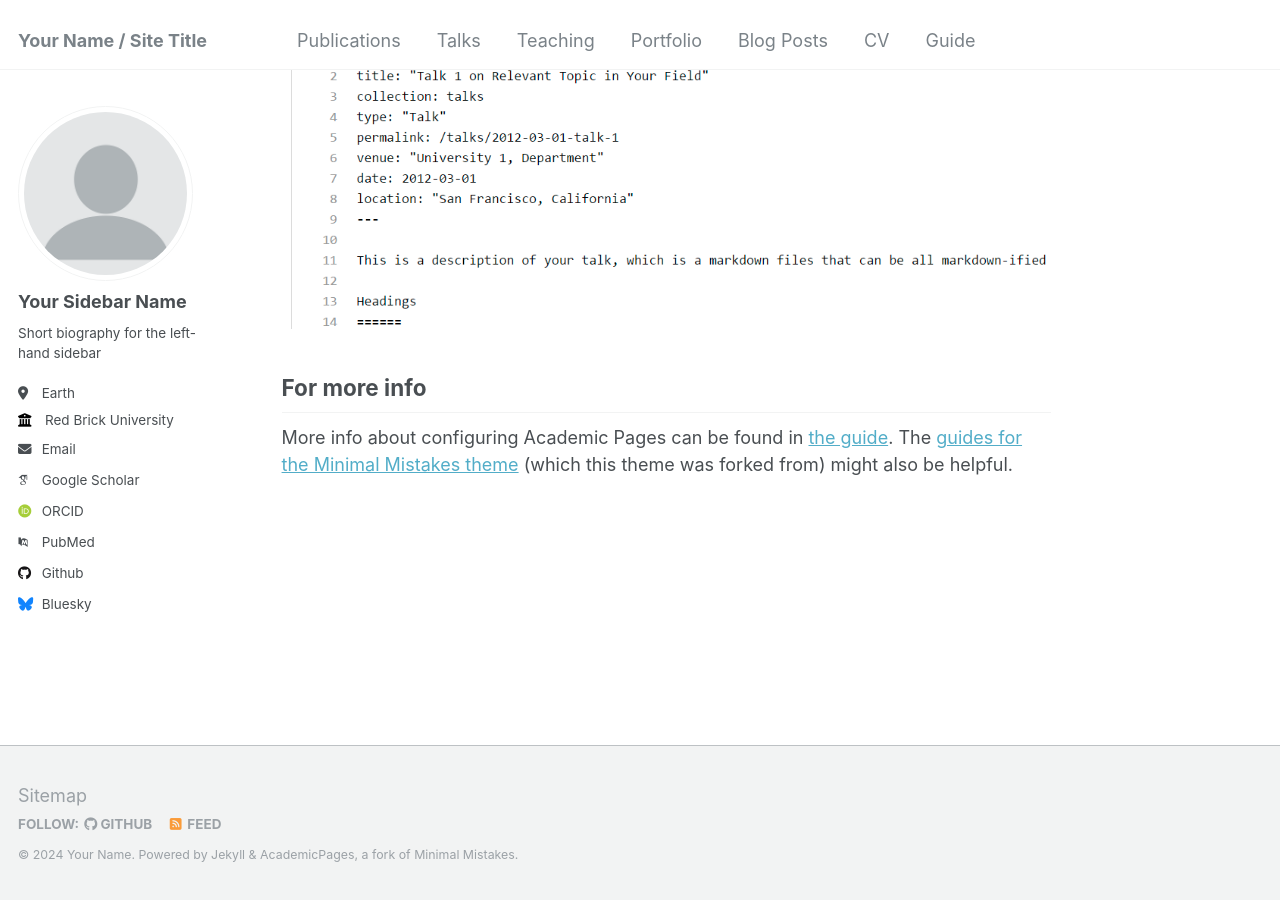
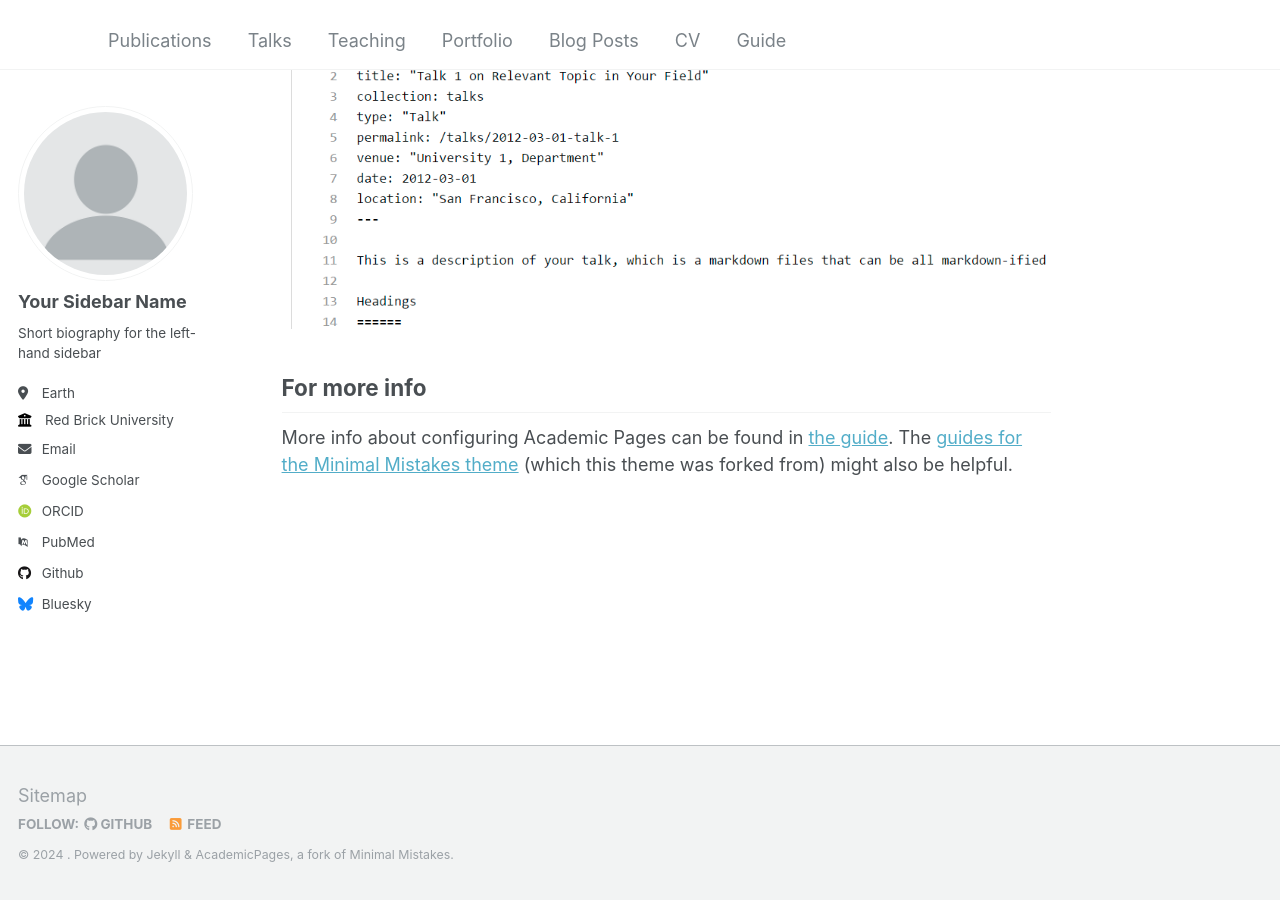
Before and after one commit to wpineros/p, a Jekyll site: the page built from _pages/about.md, in a window 1280 px wide and 900 px high, scrolled down 2660 px. Built offline with Jekyll 4.4.1, drawn with Linux system fonts in a browser that asks for light colours; some web fonts are replaced.

Commit message:
Update _config.yml

```diff
--- a/_config.yml
+++ b/_config.yml
@@ -8,13 +8,13 @@
 
 # Basic Site Settings
 locale                   : "en-US"
-title                    : "Your Name / Site Title"
+title                    : ""
 title_separator          : "-"
-name                     : &name "Your Name"
-description              : &description "personal description"
-url                      : https://academicpages.github.io # the base hostname & protocol for your site e.g. "https://mmistakes.github.io"
+name                     : &name ""
+description              : &description ""
+url                      : https://wpineros.github.io # the base hostname & protocol for your site e.g. "https://mmistakes.github.io"
 baseurl                  : "" # the subpath of your site, e.g. "/blog"
-repository               : "academicpages/academicpages.github.io"
+repository               : ""
 
 # Site Author - The following control what appear as part of the author content on the side bar.
 #               If a field is blank the icon and link will not appear, otherwise it will be shown.
```
